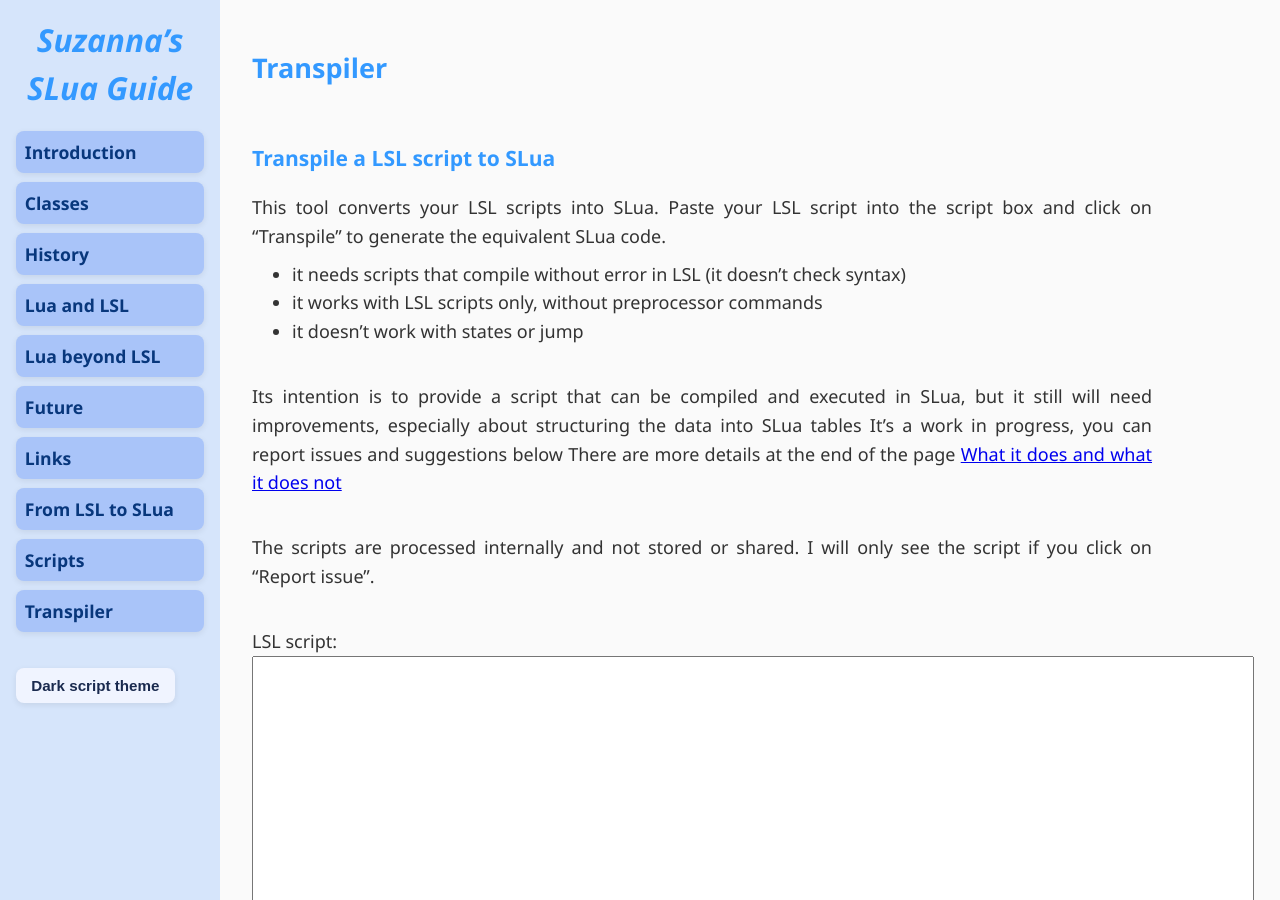
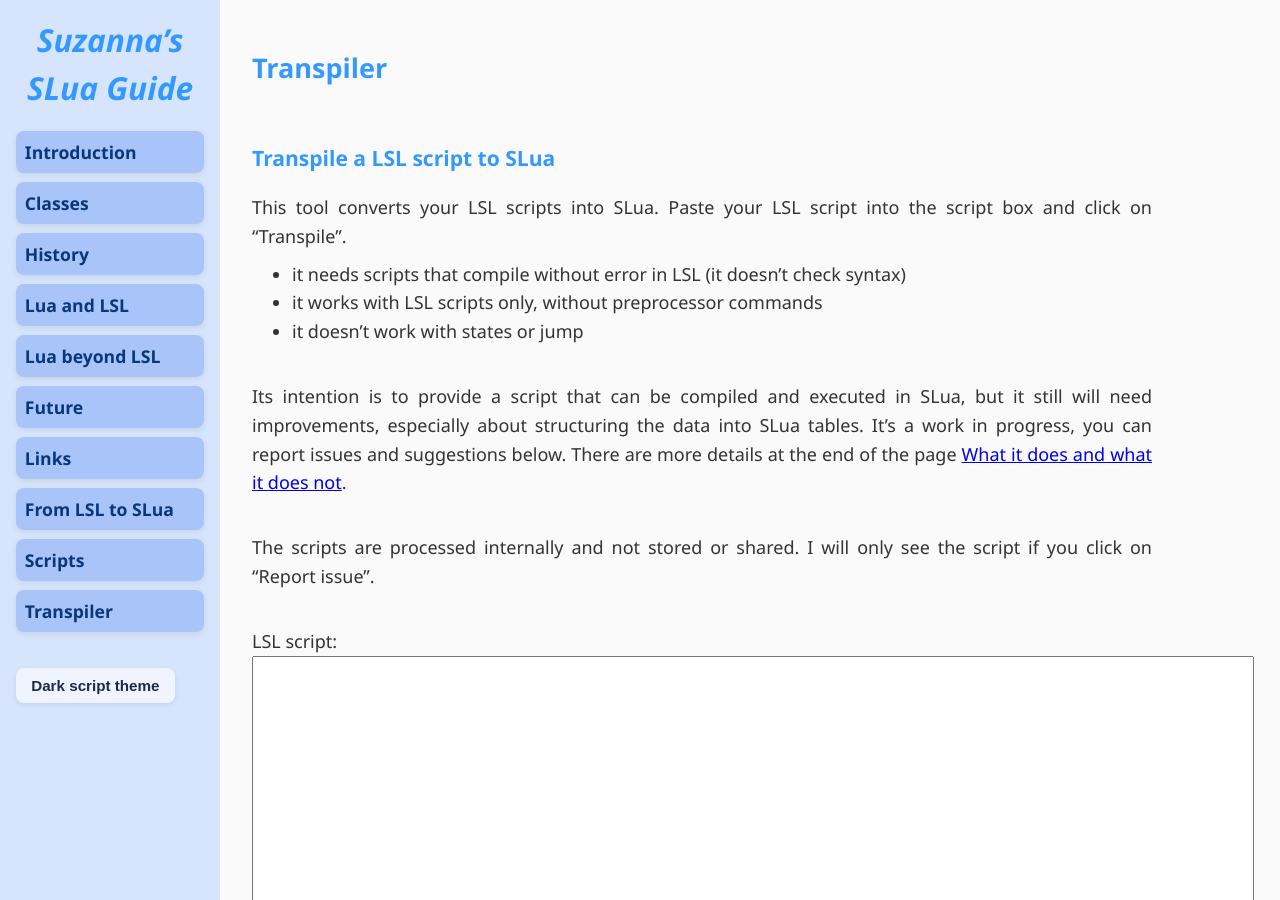
Before and after one commit to Suzanna-Linn/slua, a Jekyll site: the page built from docs/transpiler.md, in a window 1280 px wide and 900 px high. Built offline with Jekyll 4.4.1, drawn with Linux system fonts in a browser that asks for light colours; nearby versions of some CDN libraries; our own code applies the rules of GitHub Pages for plain Markdown files; comment, search, counter and statistics services are not loaded.

Commit message:
Update transpiler.md

```diff
--- a/docs/transpiler.md
+++ b/docs/transpiler.md
@@ -2,14 +2,14 @@
 
 ### Transpile a LSL script to SLua
 
-This tool converts your LSL scripts into SLua. Paste your LSL script into the script box and click on "Transpile" to  generate the equivalent SLua code.
+This tool converts your LSL scripts into SLua. Paste your LSL script into the script box and click on "Transpile".
 - it needs scripts that compile without error in LSL (it doesn't check syntax)
 - it works with LSL scripts only, without preprocessor commands
 - it doesn't work with states or jump
 
-Its intention is to provide a script that can be compiled and executed in SLua, but it still will need improvements, especially about structuring the data into SLua tables
-It's a work in progress, you can report issues and suggestions below
-There are more details at the end of the page [What it does and what it does not](#what-it-does-and-what-it-does-not)
+Its intention is to provide a script that can be compiled and executed in SLua, but it still will need improvements, especially about structuring the data into SLua tables.
+It's a work in progress, you can report issues and suggestions below.
+There are more details at the end of the page [What it does and what it does not](#what-it-does-and-what-it-does-not).
 
 The scripts are processed internally and not stored or shared. I will only see the script if you click on "Report issue".
 
```
